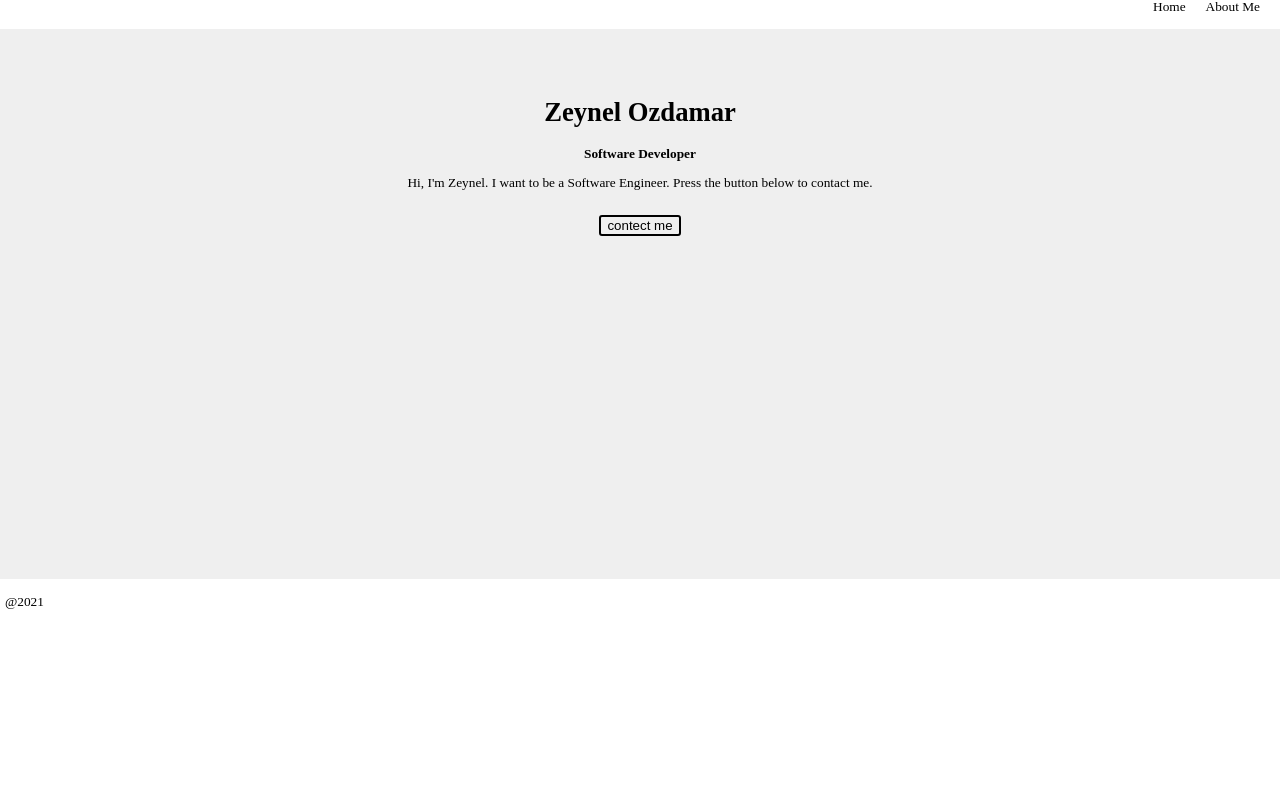
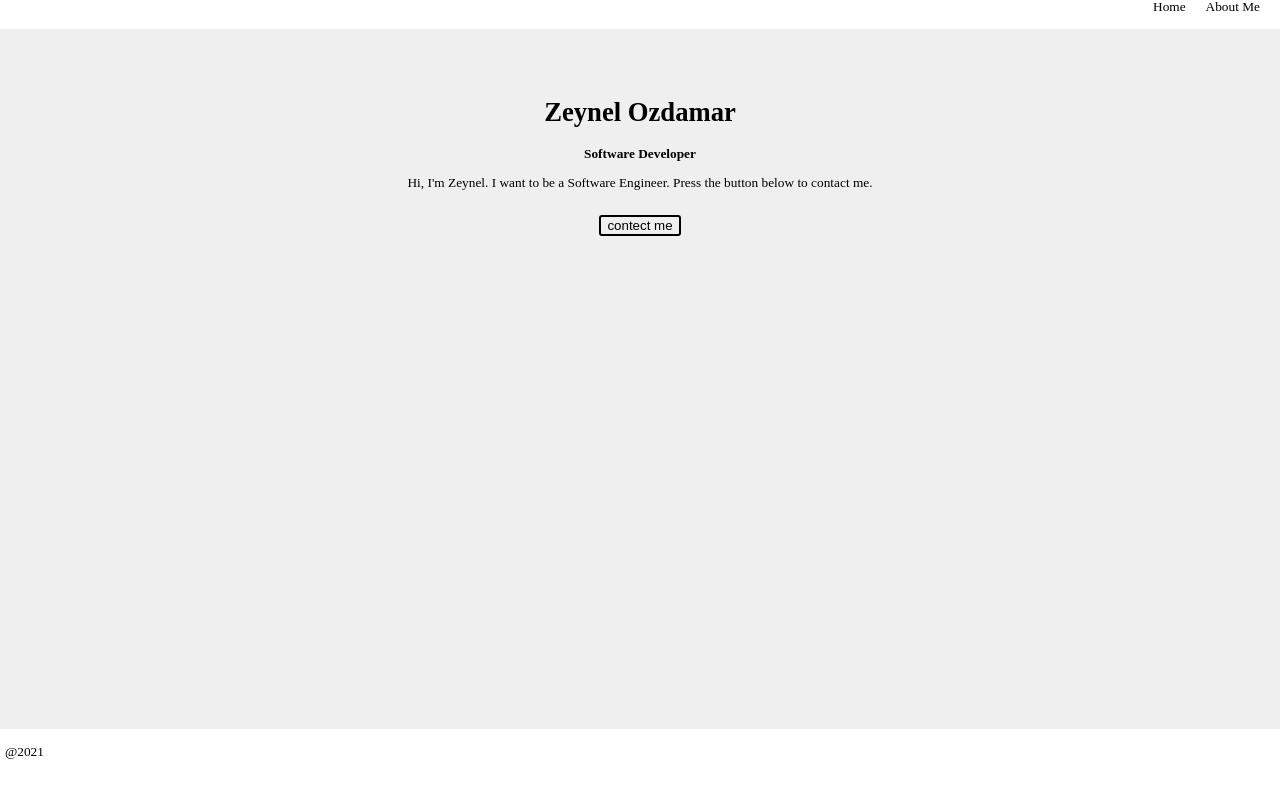
Before and after one commit to zeynelcoder/zeynelcoder.github.io, a PHP site: page / in a window 1280 px wide. Shown: the part 14-800 px from the top of the page. Run offline with PHP 8.4, Linux system fonts and the light colour scheme.

Commit message:
Update style.css

```diff
--- a/style.css
+++ b/style.css
@@ -32,7 +32,7 @@ body {
 
 .content {
 	width: auto;
-	height: 450px;
+	height: 600px;
 	background: #eeee;
 	text-align: center;
 	padding: 50px;
```
